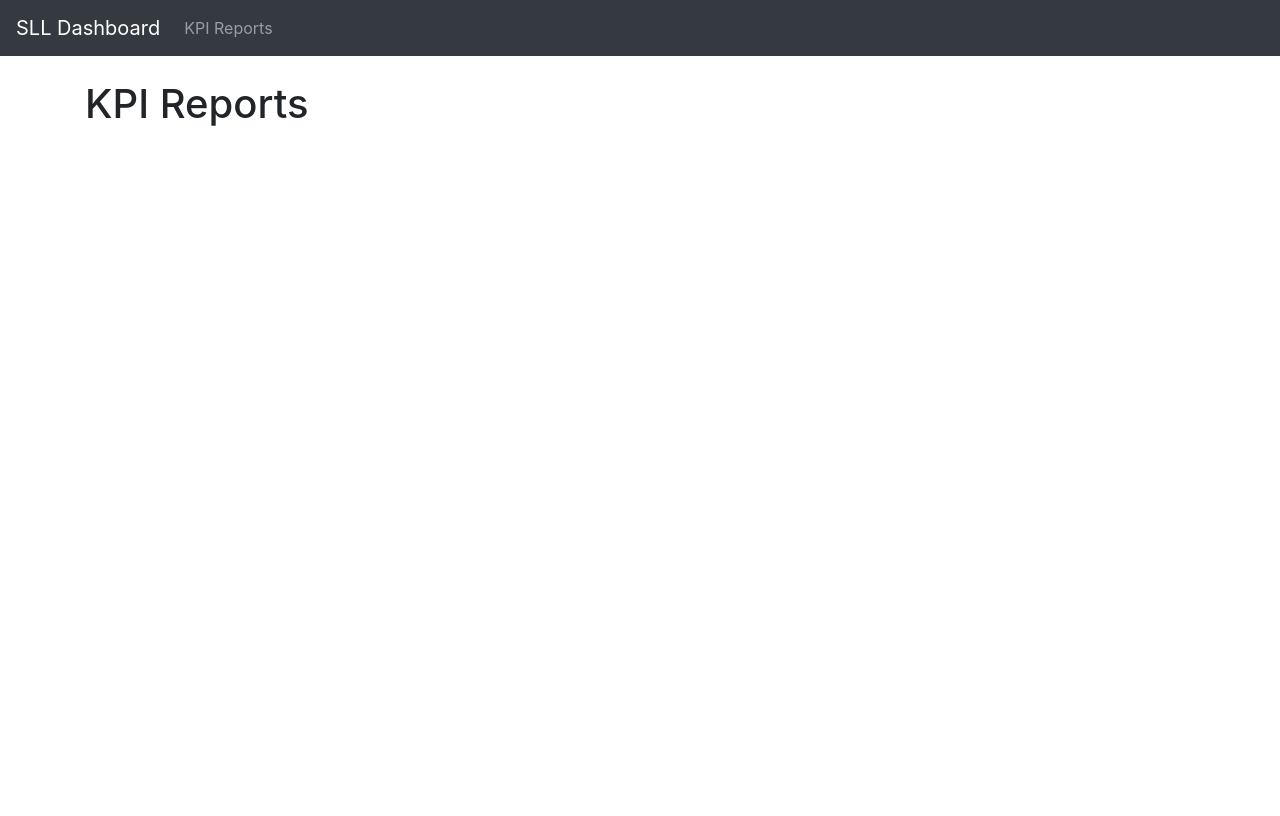
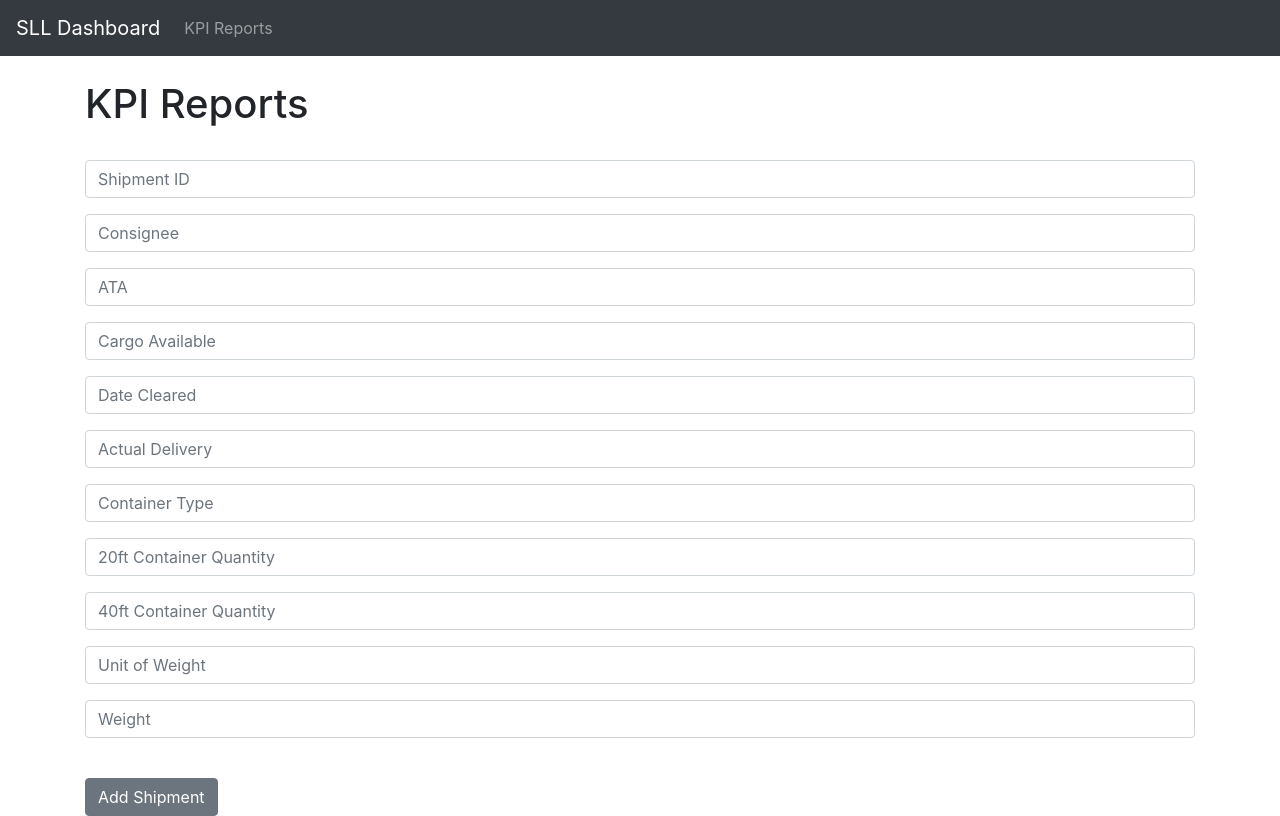
Before and after one commit to pmcquaid1/Dashboard, a Django app: page /kpi_reports in a window 1280 px wide. Before the commit the page ends 126 px from the top, so only its background shows below. Run offline with Django 5.2, Linux system fonts and the light colour scheme; parts of the project's set-up code (start-up, migrations or seed data) failed here and were passed over.

Commit message:
Complete Form add to kpi page

```diff
--- a/dash_board/templates/kpi_reports.html
+++ b/dash_board/templates/kpi_reports.html
@@ -1,5 +1,61 @@
 {% extends 'base.html' %}
+
+
+
 
 {% block content %}
 	<h1>KPI Reports</h1>
+</br>
+
+	<form method="POST">
+		{% csrf_token %}
+
+		<div class="form-group">
+		    <input type="text" class="form-control" id="exampleInputEmail1" aria-describedby="emailHelp" placeholder="Shipment ID" name="shipment_id">
+		</div>
+
+		<div class="form-group">
+			<input type="email" class="form-control" id="exampleInputEmail1" aria-describedby="emailHelp" placeholder="Consignee" name="consignee">
+		</div>
+
+		<div class="form-group">
+		    <input type="text" class="form-control" id="exampleInputEmail1" aria-describedby="emailHelp" placeholder="ATA" name="eta">
+		</div>
+
+		<div class="form-group">
+		    <input type="text" class="form-control" id="exampleInputEmail1" aria-describedby="emailHelp" placeholder="Cargo Available" name="cargo_available">
+		</div>
+
+		<div class="form-group">
+		    <input type="text" class="form-control" id="exampleInputEmail1" aria-describedby="emailHelp" placeholder="Date Cleared" name="date_cleared">
+		</div>
+
+		<div class="form-group">
+		    <input type="text" class="form-control" id="exampleInputEmail1" aria-describedby="emailHelp" placeholder="Actual Delivery" name="actual_delivery">
+		</div>
+
+		<div class="form-group">
+		    <input type="text" class="form-control" id="exampleInputEmail1" aria-describedby="emailHelp" placeholder="Container Type" name="cont">
+		</div>
+
+		<div class="form-group">
+		    <input type="text" class="form-control" id="exampleInputEmail1" aria-describedby="emailHelp" placeholder="20ft Container Quantity" name="twenty_ft">
+		</div>
+
+		<div class="form-group">
+		    <input type="text" class="form-control" id="exampleInputEmail1" aria-describedby="emailHelp" placeholder="40ft Container Quantity" name="forty_ft">
+		</div>
+
+		<div class="form-group">
+		    <input type="text" class="form-control" id="exampleInputEmail1" aria-describedby="emailHelp" placeholder="Unit of Weight" name="uw">
+		</div>
+
+		<div class="form-group">
+		    <input type="text" class="form-control" id="exampleInputEmail1" aria-describedby="emailHelp" placeholder="Weight" name="weight">
+		</div>
+
+<br/>
+		<button type="submit" class="btn btn-secondary">Add Shipment</button>
+	</form>
+
 {% endblock %}
```
